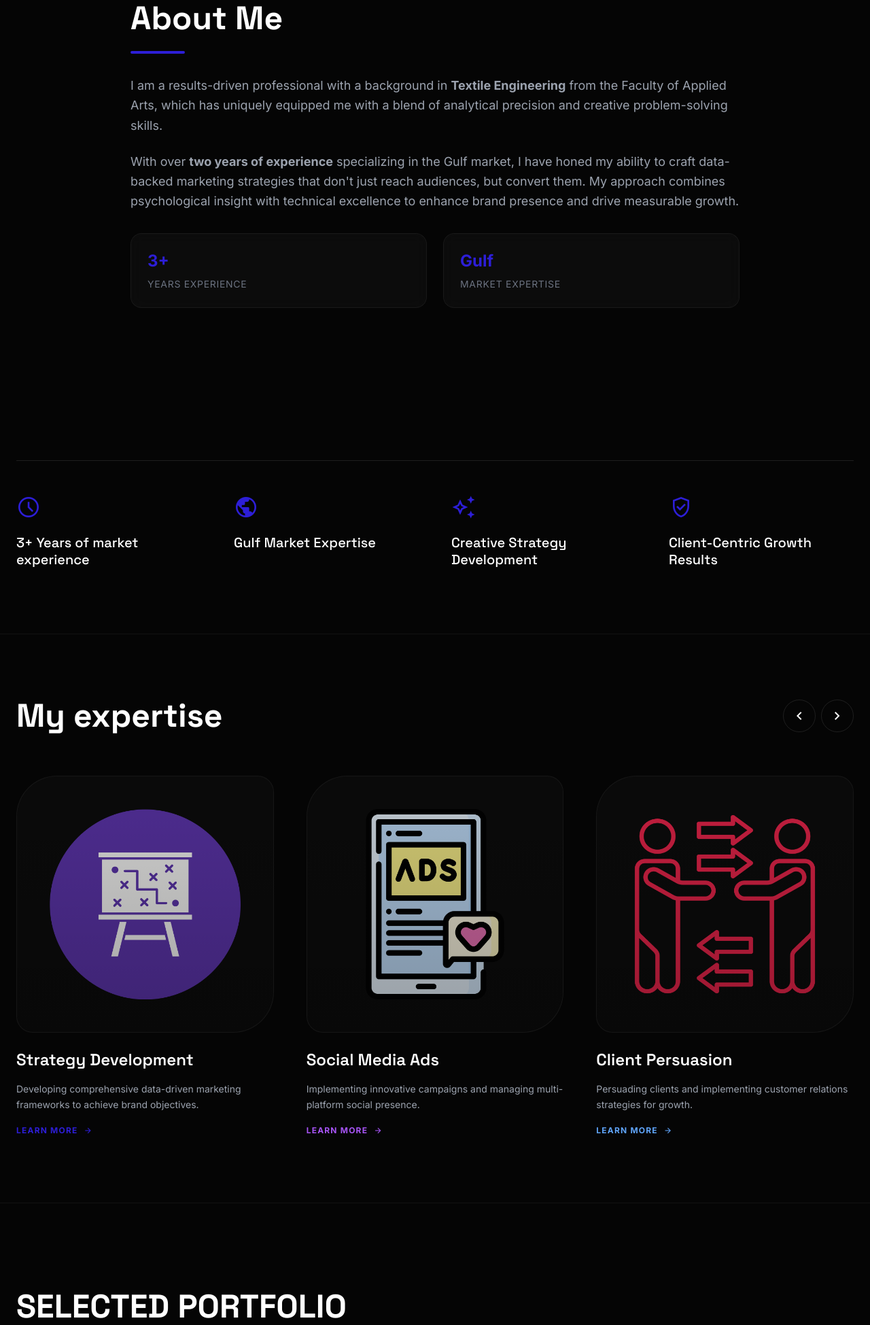
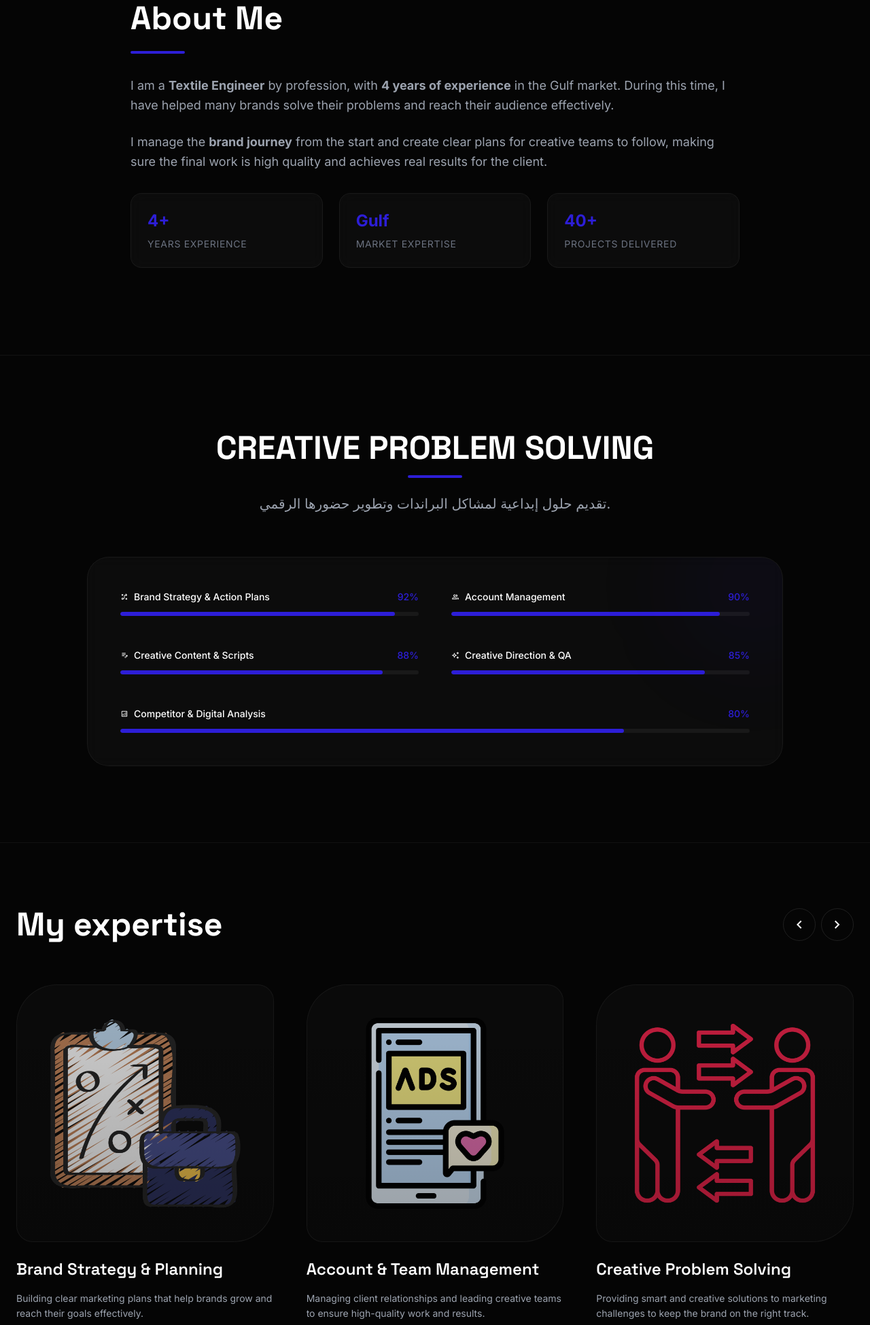
Before and after one commit to puplicHost/Aliya-Abdelaziz, a plain HTML site: page index.html in a window 1280 px wide. Shown: the part 925-2874 px from the top of the page at 68% size. Drawn offline with nearby package versions, Linux system fonts and the light colour scheme.

Commit message:
updates 1

```diff
--- a/index.html
+++ b/index.html
@@ -166,53 +166,101 @@
           <h2 class="text-3xl md:text-5xl font-display font-bold mb-6">About Me</h2>
           <div class="w-20 h-1 bg-primary rounded-full mb-8"></div>
           <p class="text-gray-400 text-lg leading-relaxed mb-6">
-            I am a results-driven professional with a background in <strong>Textile Engineering</strong> from the
-            Faculty of Applied Arts, which has uniquely equipped me with a blend of analytical precision and creative
-            problem-solving skills.
+            I am a <strong>Textile Engineer</strong> by profession, with <strong>4 years of experience</strong> in the Gulf market. During this time, I have helped many brands solve their problems and reach their audience effectively.
           </p>
           <p class="text-gray-400 text-lg leading-relaxed">
-            With over <strong>two years of experience</strong> specializing in the Gulf market, I have honed my
-            ability to craft data-backed marketing strategies that don't just reach audiences, but convert them. My
-            approach combines psychological insight with technical excellence to enhance brand presence and drive
-            measurable growth.
+            I manage the <strong>brand journey</strong> from the start and create clear plans for creative teams to follow, making sure the final work is high quality and achieves real results for the client.
           </p>
         </div>
-        <div class="grid grid-cols-2 gap-6">
+        <div class="grid grid-cols-1 sm:grid-cols-3 gap-6">
           <div class="p-6 rounded-2xl glass-card border border-white/5 space-y-2">
-            <h5 class="text-primary font-bold text-2xl">3+</h5>
+            <h5 class="text-primary font-bold text-2xl">4+</h5>
             <p class="text-gray-500 text-sm uppercase tracking-wider">Years Experience</p>
           </div>
           <div class="p-6 rounded-2xl glass-card border border-white/5 space-y-2">
             <h5 class="text-primary font-bold text-2xl">Gulf</h5>
             <p class="text-gray-500 text-sm uppercase tracking-wider">Market Expertise</p>
           </div>
+          <div class="p-6 rounded-2xl glass-card border border-white/5 space-y-2">
+            <h5 class="text-primary font-bold text-2xl">40+</h5>
+            <p class="text-gray-500 text-sm uppercase tracking-wider">Projects Delivered</p>
+          </div>
         </div>
       </div>
     </div>
   </section>
-  <section class="bg-background-dark py-24 px-6 overflow-hidden">
-    <div class="max-w-7xl mx-auto">
+  <section class="bg-background-dark py-20 md:py-28 px-6 border-t border-white/5" id="skills">
+    <div class="max-w-5xl mx-auto">
+      <div class="text-center mb-16">
+        <h2 class="text-3xl md:text-5xl font-display font-bold mb-4 uppercase">Creative Problem Solving</h2>
+        <div class="w-20 h-1 bg-primary rounded-full mx-auto mb-6"></div>
+        <p class="text-gray-400 text-lg md:text-xl max-w-2xl mx-auto">
+          تقديم حلول إبداعية لمشاكل البراندات وتطوير حضورها الرقمي.
+        </p>
+      </div>
 
-      <div class="grid grid-cols-2 md:grid-cols-4 gap-4 sm:gap-8 md:gap-12 border-t border-white/10 pt-12">
-        <div class="space-y-4 group">
-          <span
-            class="material-symbols-outlined text-primary text-4xl group-hover:scale-110 transition-transform">schedule</span>
-          <h3 class="text-xl font-display font-medium leading-tight">3+ Years of market experience</h3>
-        </div>
-        <div class="space-y-4 group">
-          <span
-            class="material-symbols-outlined text-primary text-4xl group-hover:scale-110 transition-transform">public</span>
-          <h3 class="text-xl font-display font-medium leading-tight">Gulf Market Expertise</h3>
-        </div>
-        <div class="space-y-4 group">
-          <span
-            class="material-symbols-outlined text-primary text-4xl group-hover:scale-110 transition-transform">auto_awesome</span>
-          <h3 class="text-xl font-display font-medium leading-tight">Creative Strategy Development</h3>
-        </div>
-        <div class="space-y-4 group">
-          <span
-            class="material-symbols-outlined text-primary text-4xl group-hover:scale-110 transition-transform">verified_user</span>
-          <h3 class="text-xl font-display font-medium leading-tight">Client-Centric Growth Results</h3>
+      <div class="p-8 md:p-12 rounded-[2rem] glass-card border border-white/5 card-glow relative overflow-hidden">
+        <div class="absolute -right-20 -top-20 w-60 h-60 bg-primary/5 rounded-full blur-3xl pointer-events-none"></div>
+        <div class="grid grid-cols-1 md:grid-cols-2 gap-8 md:gap-12">
+          <!-- Skill 1 -->
+          <div>
+            <div class="flex justify-between mb-3 text-sm font-medium">
+              <span class="flex items-center"><span class="material-symbols-outlined text-xs mr-2">tactic</span>
+                Brand Strategy &amp; Action Plans</span>
+              <span class="text-primary">92%</span>
+            </div>
+            <div class="h-1.5 w-full bg-white/5 rounded-full overflow-hidden">
+              <div class="h-full bg-primary rounded-full" style="width: 92%"></div>
+            </div>
+          </div>
+
+          <!-- Skill 2 -->
+          <div>
+            <div class="flex justify-between mb-3 text-sm font-medium">
+              <span class="flex items-center"><span class="material-symbols-outlined text-xs mr-2">group</span>
+                Account Management</span>
+              <span class="text-primary">90%</span>
+            </div>
+            <div class="h-1.5 w-full bg-white/5 rounded-full overflow-hidden">
+              <div class="h-full bg-primary rounded-full" style="width: 90%"></div>
+            </div>
+          </div>
+
+          <!-- Skill 3 -->
+          <div>
+            <div class="flex justify-between mb-3 text-sm font-medium">
+              <span class="flex items-center"><span class="material-symbols-outlined text-xs mr-2">edit_note</span>
+                Creative Content &amp; Scripts</span>
+              <span class="text-primary">88%</span>
+            </div>
+            <div class="h-1.5 w-full bg-white/5 rounded-full overflow-hidden">
+              <div class="h-full bg-primary rounded-full" style="width: 88%"></div>
+            </div>
+          </div>
+
+          <!-- Skill 4 -->
+          <div>
+            <div class="flex justify-between mb-3 text-sm font-medium">
+              <span class="flex items-center"><span class="material-symbols-outlined text-xs mr-2">auto_awesome</span>
+                Creative Direction &amp; QA</span>
+              <span class="text-primary">85%</span>
+            </div>
+            <div class="h-1.5 w-full bg-white/5 rounded-full overflow-hidden">
+              <div class="h-full bg-primary rounded-full" style="width: 85%"></div>
+            </div>
+          </div>
+
+          <!-- Skill 5 -->
+          <div class="md:col-span-2">
+            <div class="flex justify-between mb-3 text-sm font-medium">
+              <span class="flex items-center"><span class="material-symbols-outlined text-xs mr-2">analytics</span>
+                Competitor &amp; Digital Analysis</span>
+              <span class="text-primary">80%</span>
+            </div>
+            <div class="h-1.5 w-full bg-white/5 rounded-full overflow-hidden">
+              <div class="h-full bg-primary rounded-full" style="width: 80%"></div>
+            </div>
+          </div>
         </div>
       </div>
     </div>
@@ -237,14 +285,13 @@
         <div class="space-y-6 group cursor-pointer">
           <div
             class="aspect-square relative overflow-hidden rounded-tl-[60px] rounded-br-[60px] rounded-tr-3xl rounded-bl-3xl bg-[#0a0a0a] border border-white/5 transition-all duration-700 group-hover:scale-[1.02] group-hover:border-primary/30 p-12">
-            <img src="icons/strategy-development.png" alt="Strategy Development"
+            <img src="icons/business-plan.png" alt="Brand Strategy &amp; Planning"
               class="w-full h-full object-contain opacity-80 group-hover:opacity-100 transition-opacity duration-700">
             <div class="absolute inset-0 bg-gradient-to-t from-black/20 to-transparent pointer-events-none"></div>
           </div>
           <div class="space-y-4">
-            <h4 class="text-2xl font-display font-semibold">Strategy Development</h4>
-            <p class="text-gray-400 text-sm leading-relaxed">Developing comprehensive data-driven marketing frameworks
-              to achieve brand objectives.</p>
+            <h4 class="text-2xl font-display font-semibold">Brand Strategy &amp; Planning</h4>
+            <p class="text-gray-400 text-sm leading-relaxed">Building clear marketing plans that help brands grow and reach their goals effectively.</p>
             <a href="#"
               class="inline-flex items-center text-primary text-xs font-bold uppercase tracking-widest hover:translate-x-2 transition-transform">
               Learn More <span class="material-symbols-outlined ml-2 text-sm">arrow_forward</span>
@@ -256,14 +303,13 @@
         <div class="space-y-6 group cursor-pointer">
           <div
             class="aspect-square relative overflow-hidden rounded-tl-[60px] rounded-br-[60px] rounded-tr-3xl rounded-bl-3xl bg-[#0a0a0a] border border-white/5 transition-all duration-700 group-hover:scale-[1.02] group-hover:border-purple-500/30 p-12">
-            <img src="icons/ads.png" alt="Social Media Ads"
+            <img src="icons/ads.png" alt="Account &amp; Team Management"
               class="w-full h-full object-contain opacity-80 group-hover:opacity-100 transition-opacity duration-700">
             <div class="absolute inset-0 bg-gradient-to-t from-black/20 to-transparent pointer-events-none"></div>
           </div>
           <div class="space-y-4">
-            <h4 class="text-2xl font-display font-semibold">Social Media Ads</h4>
-            <p class="text-gray-400 text-sm leading-relaxed">Implementing innovative campaigns and managing
-              multi-platform social presence.</p>
+            <h4 class="text-2xl font-display font-semibold">Account &amp; Team Management</h4>
+            <p class="text-gray-400 text-sm leading-relaxed">Managing client relationships and leading creative teams to ensure high-quality work and results.</p>
             <a href="#"
               class="inline-flex items-center text-purple-500 text-xs font-bold uppercase tracking-widest hover:translate-x-2 transition-transform">
               Learn More <span class="material-symbols-outlined ml-2 text-sm">arrow_forward</span>
@@ -275,14 +321,13 @@
         <div class="space-y-6 group cursor-pointer">
           <div
             class="aspect-square relative overflow-hidden rounded-tl-[60px] rounded-br-[60px] rounded-tr-3xl rounded-bl-3xl bg-[#0a0a0a] border border-white/5 transition-all duration-700 group-hover:scale-[1.02] group-hover:border-blue-400/30 p-12">
-            <img src="icons/persuasion.png" alt="Client Persuasion"
+            <img src="icons/persuasion.png" alt="Creative Problem Solving"
               class="w-full h-full object-contain opacity-80 group-hover:opacity-100 transition-opacity duration-700">
             <div class="absolute inset-0 bg-gradient-to-t from-black/20 to-transparent pointer-events-none"></div>
           </div>
           <div class="space-y-4">
-            <h4 class="text-2xl font-display font-semibold">Client Persuasion</h4>
-            <p class="text-gray-400 text-sm leading-relaxed">Persuading clients and implementing customer relations
-              strategies for growth.</p>
+            <h4 class="text-2xl font-display font-semibold">Creative Problem Solving</h4>
+            <p class="text-gray-400 text-sm leading-relaxed">Providing smart and creative solutions to marketing challenges to keep the brand on the right track.</p>
             <a href="#"
               class="inline-flex items-center text-blue-400 text-xs font-bold uppercase tracking-widest hover:translate-x-2 transition-transform">
               Learn More <span class="material-symbols-outlined ml-2 text-sm">arrow_forward</span>
@@ -603,98 +648,31 @@
     </div>
   </section>
 
-  <div class="max-w-7xl mx-auto">
-    <div class="mb-20">
-      <h2 class="text-3xl md:text-5xl font-display font-bold mb-4">Core Strengths</h2>
-      <div class="w-20 h-1 bg-primary rounded-full"></div>
-    </div>
-    <div class="grid grid-cols-1 lg:grid-cols-2 gap-20">
-      <div class="relative">
-        <div class="skill-glow -top-10 -left-10"></div>
-        <h3 class="text-2xl font-display font-semibold mb-10 flex items-center">
-          <span class="material-symbols-outlined mr-3 text-primary">insights</span>
-          Marketing Expertise
-        </h3>
-        <div class="space-y-8">
-          <div>
-            <div class="flex justify-between mb-3 text-sm font-medium">
-              <span class="flex items-center"><span class="material-symbols-outlined text-xs mr-2">tactic</span>
-                Marketing Strategy</span>
-              <span class="text-primary">95%</span>
-            </div>
-            <div class="h-1.5 w-full bg-white/5 rounded-full overflow-hidden">
-              <div class="h-full bg-primary rounded-full" style="width: 95%"></div>
-            </div>
-          </div>
-          <div>
-            <div class="flex justify-between mb-3 text-sm font-medium">
-              <span class="flex items-center"><span class="material-symbols-outlined text-xs mr-2">forum</span> Client
-                Persuasion</span>
-              <span class="text-primary">92%</span>
-            </div>
-            <div class="h-1.5 w-full bg-white/5 rounded-full overflow-hidden">
-              <div class="h-full bg-primary rounded-full" style="width: 92%"></div>
-            </div>
-          </div>
-          <div>
-            <div class="flex justify-between mb-3 text-sm font-medium">
-              <span class="flex items-center"><span class="material-symbols-outlined text-xs mr-2">search</span>
-                SEO & Advertising</span>
-              <span class="text-primary">88%</span>
-            </div>
-            <div class="h-1.5 w-full bg-white/5 rounded-full overflow-hidden">
-              <div class="h-full bg-primary rounded-full" style="width: 88%"></div>
-            </div>
-          </div>
-          <div>
-            <div class="flex justify-between mb-3 text-sm font-medium">
-              <span class="flex items-center"><span class="material-symbols-outlined text-xs mr-2">psychology</span>
-                Creative Thinking</span>
-              <span class="text-primary">90%</span>
-            </div>
-            <div class="h-1.5 w-full bg-white/5 rounded-full overflow-hidden">
-              <div class="h-full bg-primary rounded-full" style="width: 90%"></div>
-            </div>
-          </div>
-          <div>
-            <div class="flex justify-between mb-3 text-sm font-medium">
-              <span class="flex items-center"><span class="material-symbols-outlined text-xs mr-2">visibility</span>
-                Visual Sensibility</span>
-              <span class="text-primary">94%</span>
-            </div>
-            <div class="h-1.5 w-full bg-white/5 rounded-full overflow-hidden">
-              <div class="h-full bg-primary rounded-full" style="width: 94%"></div>
-            </div>
-          </div>
-        </div>
+  <section class="bg-background-dark py-24 px-6 border-t border-white/5">
+    <div class="max-w-4xl mx-auto">
+      <div class="text-center mb-16">
+        <h2 class="text-3xl md:text-5xl font-display font-bold mb-4">Professional Proficiency</h2>
+        <div class="w-20 h-1 bg-primary rounded-full mx-auto"></div>
       </div>
       <div class="relative">
-        <div class="skill-glow -top-10 -right-10"></div>
-        <h3 class="text-2xl font-display font-semibold mb-10 flex items-center">
-          <span class="material-symbols-outlined mr-3 text-primary">terminal</span>
-          Professional proficiency
-        </h3>
-        <div class="grid grid-cols-2 gap-4">
-          <div
-            class="p-6 rounded-2xl bg-white/5 border border-white/10 hover:border-primary/40 transition-all card-glow flex flex-col items-center text-center">
+        <div class="skill-glow top-1/2 left-1/2 -translate-x-1/2 -translate-y-1/2"></div>
+        <div class="grid grid-cols-1 sm:grid-cols-2 gap-6">
+          <div class="p-6 rounded-2xl bg-white/5 border border-white/10 hover:border-primary/40 transition-all card-glow flex flex-col items-center text-center">
             <span class="material-symbols-outlined text-3xl mb-4 text-primary">language</span>
             <span class="text-lg font-medium">Arabic</span>
             <span class="text-xs text-gray-500 mt-1 uppercase tracking-widest">Native</span>
           </div>
-          <div
-            class="p-6 rounded-2xl bg-white/5 border border-white/10 hover:border-primary/40 transition-all card-glow flex flex-col items-center text-center">
+          <div class="p-6 rounded-2xl bg-white/5 border border-white/10 hover:border-primary/40 transition-all card-glow flex flex-col items-center text-center">
             <span class="material-symbols-outlined text-3xl mb-4 text-primary">translate</span>
             <span class="text-lg font-medium">English</span>
             <span class="text-xs text-gray-500 mt-1 uppercase tracking-widest">Upper Intermediate</span>
           </div>
-          <div
-            class="p-6 rounded-2xl bg-white/5 border border-white/10 hover:border-primary/40 transition-all card-glow flex flex-col items-center text-center">
+          <div class="p-6 rounded-2xl bg-white/5 border border-white/10 hover:border-primary/40 transition-all card-glow flex flex-col items-center text-center">
             <span class="material-symbols-outlined text-3xl mb-4 text-primary">palette</span>
             <span class="text-lg font-medium">Adobe & Canva</span>
             <span class="text-xs text-gray-500 mt-1 uppercase tracking-widest">Creative Design</span>
           </div>
-          <div
-            class="p-6 rounded-2xl bg-white/5 border border-white/10 hover:border-primary/40 transition-all card-glow flex flex-col items-center text-center">
+          <div class="p-6 rounded-2xl bg-white/5 border border-white/10 hover:border-primary/40 transition-all card-glow flex flex-col items-center text-center">
             <span class="material-symbols-outlined text-3xl mb-4 text-primary">inventory_2</span>
             <span class="text-lg font-medium">MS Office</span>
             <span class="text-xs text-gray-500 mt-1 uppercase tracking-widest">Excel – Word</span>
@@ -702,7 +680,6 @@
         </div>
       </div>
     </div>
-  </div>
   </section>
   <section class="bg-background-dark py-32 px-6 border-t border-white/5 overflow-hidden" id="education">
     <div class="max-w-7xl mx-auto">
@@ -755,7 +732,7 @@
             </p>
           </div>
           <div class="bg-primary/10 border border-primary/20 px-6 py-3 rounded-full text-primary font-bold">
-            3+ Years Experience
+            4+ Years Experience
           </div>
         </div>
         <div class="grid grid-cols-1 md:grid-cols-2 gap-8">
```
Also changed, not shown: icons/business-plan.png (added).
